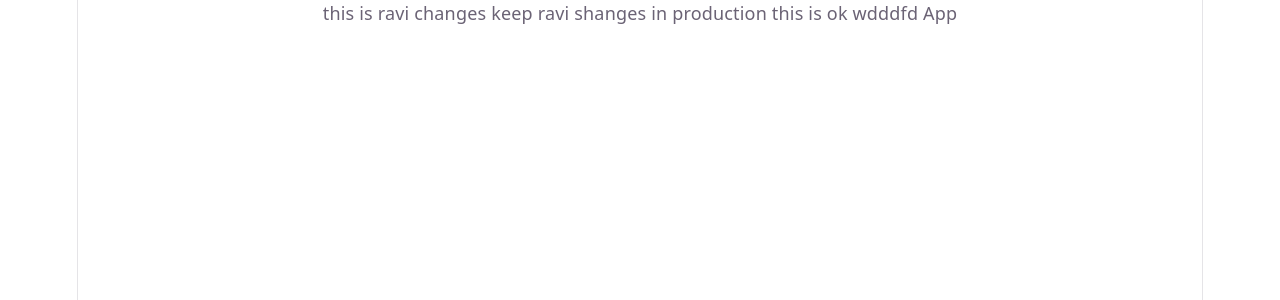
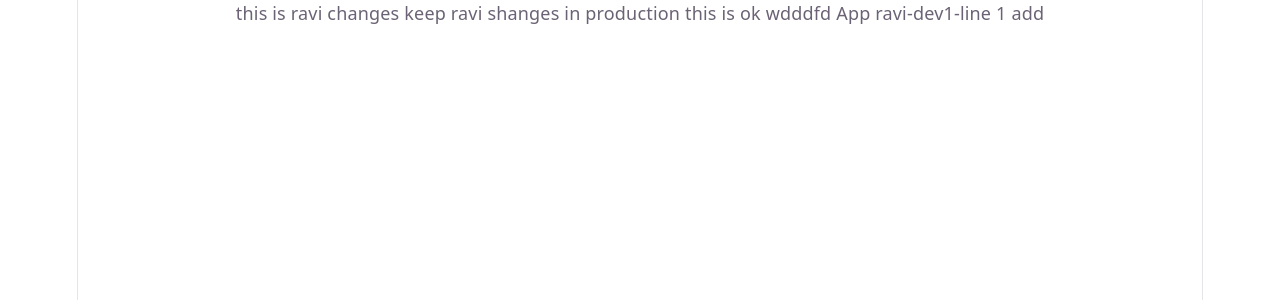
Before and after one commit to patoliyarp/github-learn, a React (Vite) app: page / in a window 1280 px wide. Shown: the top 300 px of the page. Built offline with nearby package versions, Linux system fonts and the light colour scheme.

Commit message:
dev-1 line one add

```diff
--- a/src/App.tsx
+++ b/src/App.tsx
@@ -2,6 +2,7 @@ function App() {
   return (
     <div>
       this is ravi changes keep ravi shanges in production this is ok wdddfd App
+      ravi-dev1-line 1 add
     </div>
   );
 
```
